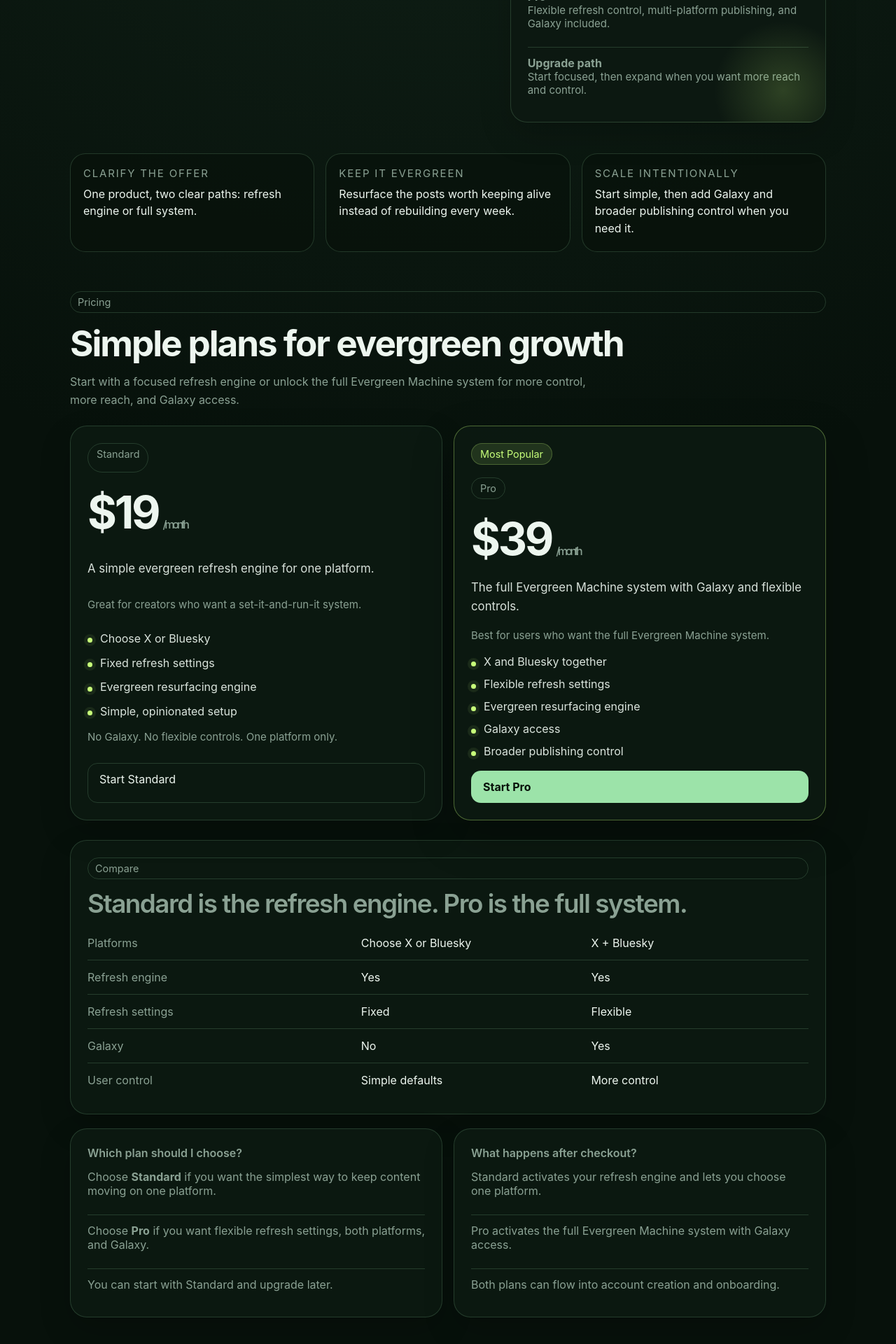
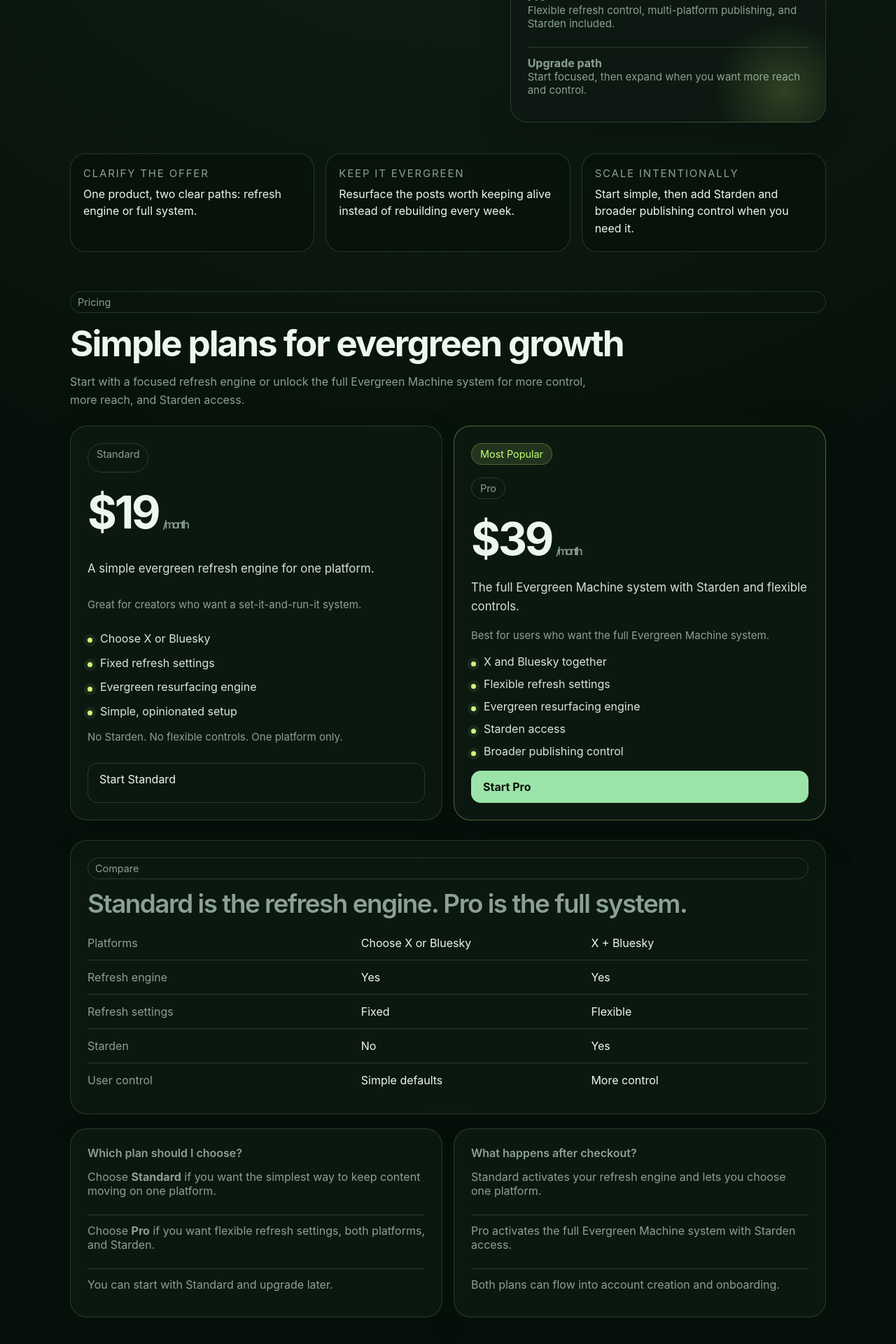
Before and after one commit to houst88-del/evergreen-machine, a Next.js app in the folder frontend/: page / in a window 1280 px wide. Shown: the part 534-2454 px from the top of the page at 70% size. Built offline with nearby package versions, Linux system fonts and the light colour scheme; no server answers.

Commit message:
Rename Galaxy to Starden in UI

```diff
--- a/frontend/app/analytics/page.tsx
+++ b/frontend/app/analytics/page.tsx
@@ -161,7 +161,7 @@
 
           <div style={{ display: 'flex', gap: 12, flexWrap: 'wrap' }}>
             <Link className="btn" href="/dashboard">← Dashboard</Link>
-            <Link className="btn primary" href="/galaxy">Open Galaxy</Link>
+            <Link className="btn primary" href="/galaxy">Open Starden</Link>
           </div>
         </header>
 
--- a/frontend/app/dashboard/page.tsx
+++ b/frontend/app/dashboard/page.tsx
@@ -1244,7 +1244,7 @@
             }}
           >
             <Link className="btn primary" href="/galaxy">
-              🌌 Open Galaxy
+              🌌 Open Starden
             </Link>
 
             <Link className="btn" href="/posts">
@@ -1481,7 +1481,7 @@
                       </button>
 
                       <Link className="btn" href="/galaxy">
-                        Open in Galaxy
+                        Open in Starden
                       </Link>
                     </div>
 
--- a/frontend/app/lib/billing.ts
+++ b/frontend/app/lib/billing.ts
@@ -26,14 +26,14 @@
     name: 'Pro',
     price: '$39',
     cadence: '/month',
-    description: 'The full Evergreen Machine system with Galaxy and flexible controls.',
+    description: 'The full Evergreen Machine system with Starden and flexible controls.',
     cta: 'Start Pro',
     href: STRIPE_LINKS.pro,
     features: [
       'X and Bluesky together',
       'Flexible refresh settings',
       'Evergreen resurfacing engine',
-      'Galaxy access',
+      'Starden access',
       'Broader publishing control',
     ],
   },
--- a/frontend/app/page.tsx
+++ b/frontend/app/page.tsx
@@ -5,7 +5,7 @@
   { label: 'Platforms', standard: 'Choose X or Bluesky', pro: 'X + Bluesky' },
   { label: 'Refresh engine', standard: 'Yes', pro: 'Yes' },
   { label: 'Refresh settings', standard: 'Fixed', pro: 'Flexible' },
-  { label: 'Galaxy', standard: 'No', pro: 'Yes' },
+  { label: 'Starden', standard: 'No', pro: 'Yes' },
   { label: 'User control', standard: 'Simple defaults', pro: 'More control' },
 ]
 
@@ -35,7 +35,7 @@
             <h1>Build once. Refresh forever.</h1>
             <p>
               Evergreen Machine keeps your best content moving. Start with a focused refresh
-              engine, or unlock the full system with Galaxy and flexible controls.
+              engine, or unlock the full system with Starden and flexible controls.
             </p>
 
             <div className="actions" style={{ marginTop: 10 }}>
@@ -59,7 +59,7 @@
               <div className="feedItem">
                 <strong>Pro</strong>
                 <div className="small">
-                  Flexible refresh control, multi-platform publishing, and Galaxy included.
+                  Flexible refresh control, multi-platform publishing, and Starden included.
                 </div>
               </div>
               <div className="feedItem">
@@ -81,7 +81,7 @@
           </div>
           <div className="mini-card">
             <div className="small caps">Scale intentionally</div>
-            <p>Start simple, then add Galaxy and broader publishing control when you need it.</p>
+            <p>Start simple, then add Starden and broader publishing control when you need it.</p>
           </div>
         </section>
 
@@ -91,7 +91,7 @@
             <h2>Simple plans for evergreen growth</h2>
             <p>
               Start with a focused refresh engine or unlock the full Evergreen Machine system
-              for more control, more reach, and Galaxy access.
+              for more control, more reach, and Starden access.
             </p>
           </div>
 
@@ -111,7 +111,7 @@
                 ))}
               </ul>
 
-              <div className="small muted-list">No Galaxy. No flexible controls. One platform only.</div>
+              <div className="small muted-list">No Starden. No flexible controls. One platform only.</div>
 
               <Link className="btn" href={PLANS.standard.href}>
                 {PLANS.standard.cta}
@@ -170,7 +170,7 @@
               </div>
               <div className="feedItem">
                 Choose <strong>Pro</strong> if you want flexible refresh settings, both
-                platforms, and Galaxy.
+                platforms, and Starden.
               </div>
               <div className="feedItem">
                 You can start with Standard and upgrade later.
@@ -182,7 +182,7 @@
             <h2>What happens after checkout?</h2>
             <div className="feed">
               <div className="feedItem">Standard activates your refresh engine and lets you choose one platform.</div>
-              <div className="feedItem">Pro activates the full Evergreen Machine system with Galaxy access.</div>
+              <div className="feedItem">Pro activates the full Evergreen Machine system with Starden access.</div>
               <div className="feedItem">Both plans can flow into account creation and onboarding.</div>
             </div>
           </article>
--- a/frontend/app/posts/page.tsx
+++ b/frontend/app/posts/page.tsx
@@ -152,7 +152,7 @@
 
           <div style={{ display: 'flex', gap: 12, flexWrap: 'wrap' }}>
             <Link className="btn" href="/dashboard">← Dashboard</Link>
-            <Link className="btn primary" href="/galaxy">Open Galaxy</Link>
+            <Link className="btn primary" href="/galaxy">Open Starden</Link>
           </div>
         </header>
 
```
